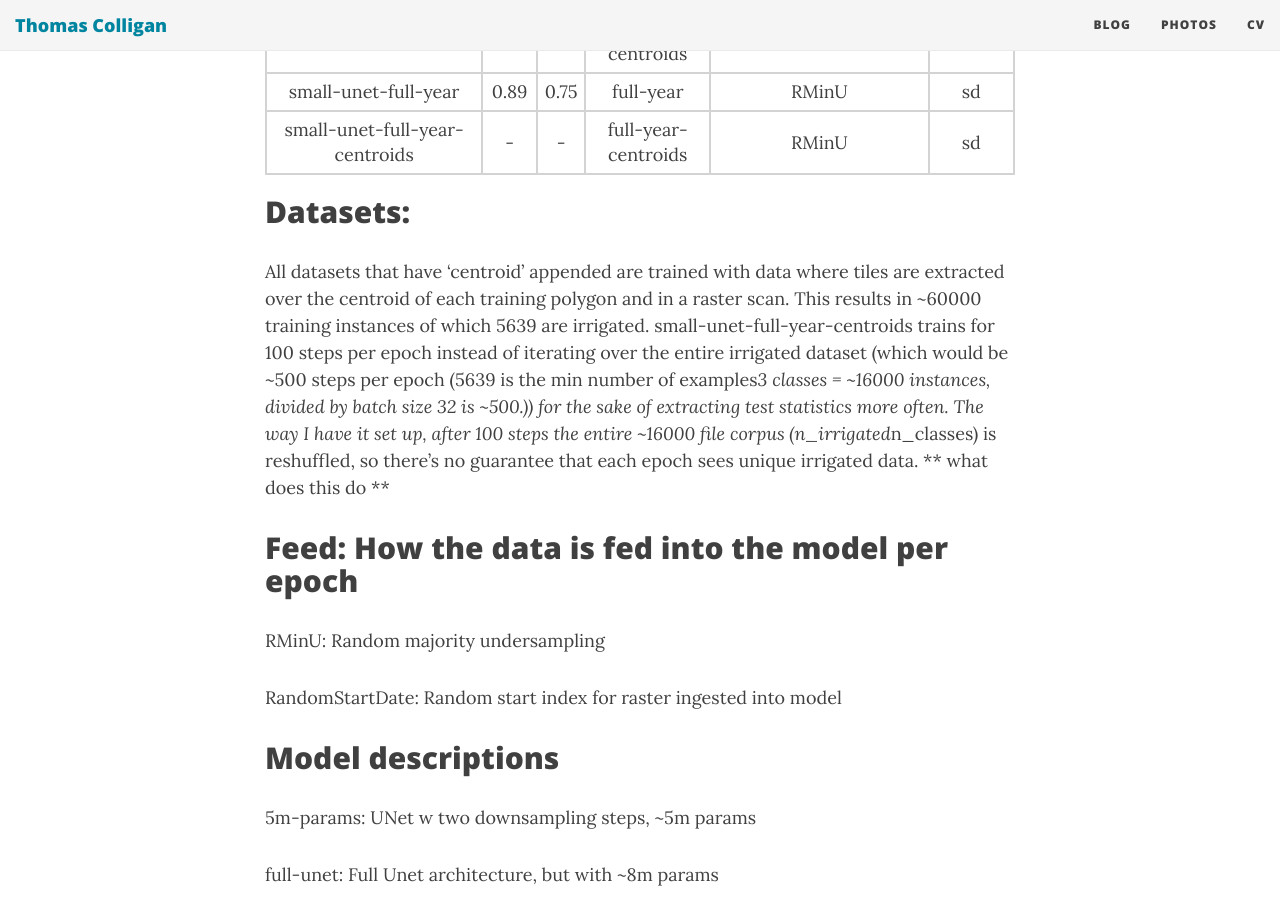
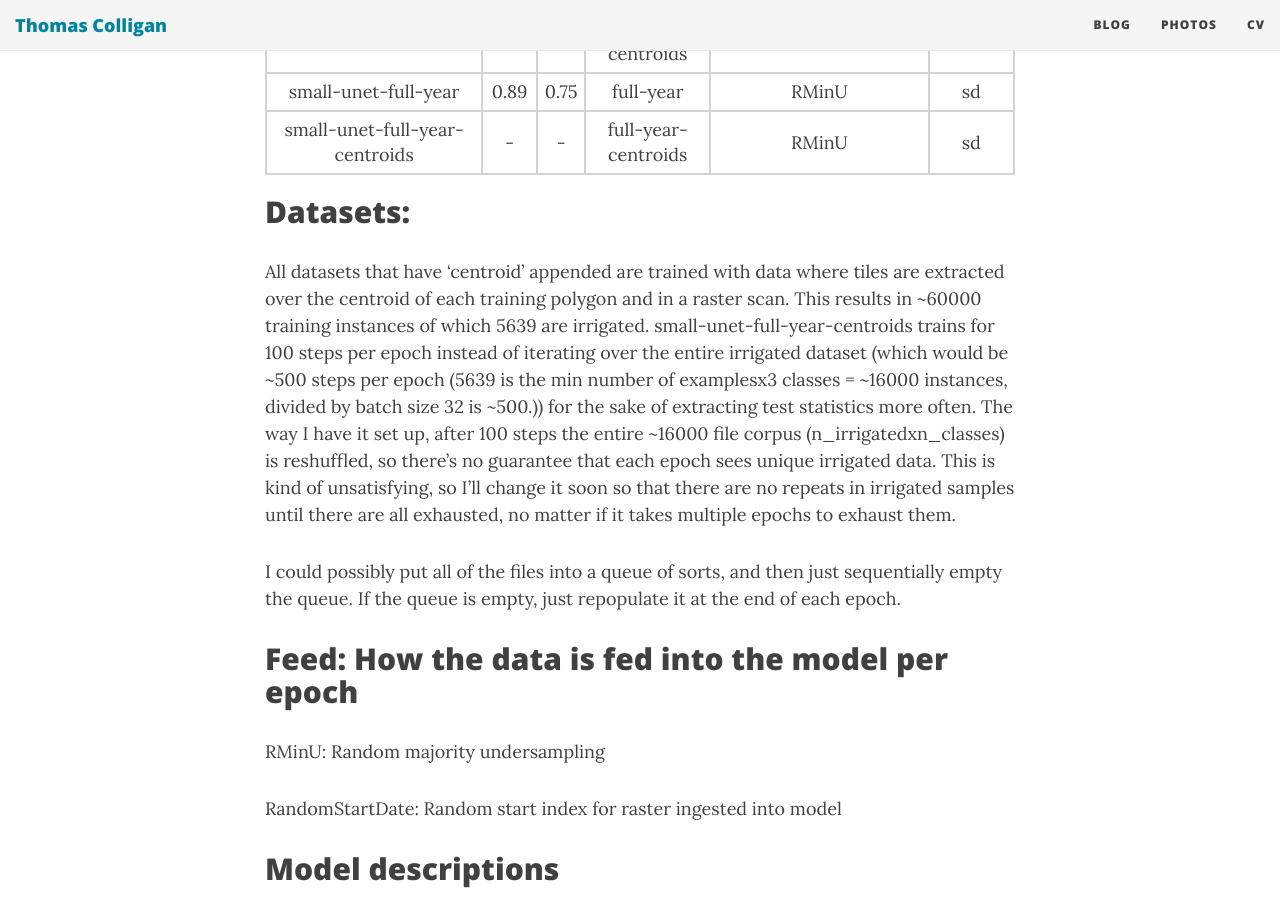
Before and after one commit to colligant/colligant.github.io, a Jekyll site: the page built from _posts/2020-03-31-2020-03-31-model-comparison-table.md, in a window 1280 px wide and 900 px high, scrolled down 954 px. Built offline with Jekyll 4.4.1, drawn with Linux system fonts in a browser that asks for light colours; nearby versions of some CDN libraries.

Commit message:
fix italics

```diff
--- a/_posts/2020-03-31-2020-03-31-model-comparison-table.md
+++ b/_posts/2020-03-31-2020-03-31-model-comparison-table.md
@@ -51,13 +51,16 @@ All datasets that have 'centroid' appended are trained with data where tiles are
 centroid of each training polygon and in a raster scan. This results in ~60000 training instances
 of which 5639 are irrigated. small-unet-full-year-centroids trains for 100 steps per epoch instead
 of iterating over the entire irrigated dataset (which would be ~500 steps per epoch (5639 is the min
-number of examples*3 classes = ~16000 instances, divided by batch size 32 is ~500.)) for the sake of
+number of examplesx3 classes = ~16000 instances, divided by batch size 32 is ~500.)) for the sake of
 extracting test statistics more often. The way I have it set up, after 100 steps the entire ~16000
-file corpus (n_irrigated*n_classes) is reshuffled, so there's no guarantee that each epoch sees
-unique irrigated data.
-**
-what does this do
-**
+file corpus (n_irrigatedxn_classes) is reshuffled, so there's no guarantee that each epoch sees
+unique irrigated data. This is kind of unsatisfying, so I'll change it soon so that there are no
+repeats in irrigated samples until there are all exhausted, no matter if it takes multiple epochs to
+exhaust them.
+
+I could possibly put all of the files into a queue of sorts, and then just sequentially empty the
+queue. If the queue is empty, just repopulate it at the end of each epoch.
+
 
 ## Feed: How the data is fed into the model per epoch
 RMinU: Random majority undersampling
```
